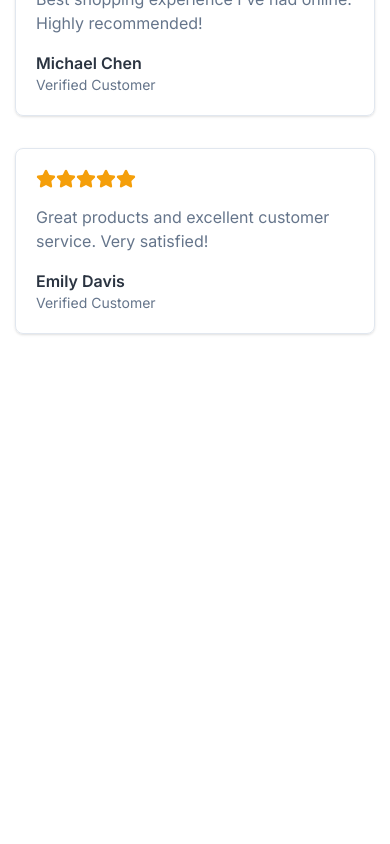
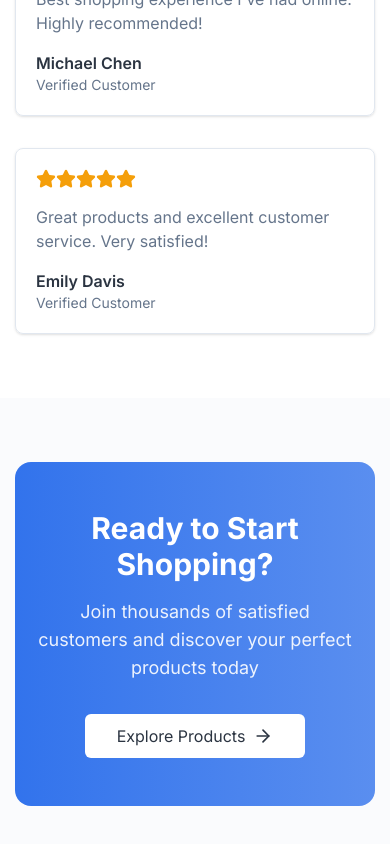
Before and after one commit to rakeebhasan09/ShopHubClient, a Next.js app: page / in a window 390 px wide. Shown: the part 2092-2936 px from the top of the page. Before the commit the page ends 2490 px from the top, so only its background shows below. Built offline with nearby package versions, Linux system fonts and the light colour scheme.

Commit message:
CTA section has beed added with responsiveness.

```diff
--- a/src/app/page.js
+++ b/src/app/page.js
@@ -1,3 +1,4 @@
+import CallToAction from "@/component/CallToAction/CallToAction";
 import Features from "@/component/Features/Features";
 import HeroBanner from "@/component/HeroBanner/HeroBanner";
 import StatsBanner from "@/component/StatsBanner/StatsBanner";
@@ -10,6 +11,7 @@ export default function Home() {
 			<Features />
 			<StatsBanner />
 			<Testimonials />
+			<CallToAction />
 		</>
 	);
 }
--- /dev/null
+++ b/src/component/CallToAction/CallToAction.jsx
@@ -0,0 +1,34 @@
+import { ArrowRight } from "lucide-react";
+import Link from "next/link";
+import React from "react";
+
+const CallToAction = () => {
+	return (
+		<section className="py-16 bg-[#FAFBFD] inter">
+			<div className="container mx-auto px-4">
+				<div className="bg-linear-to-r from-primary to-primary/80 border-0 text-background rounded-2xl px-5">
+					<div className="py-12 text-center">
+						<h2 className="font-display text-3xl md:text-4xl font-bold mb-4">
+							Ready to Start Shopping?
+						</h2>
+						<p className="text-lg mb-8 text-background/90 max-w-2xl mx-auto">
+							Join thousands of satisfied customers and discover
+							your perfect products today
+						</p>
+						<button>
+							<Link
+								href="/products"
+								className="flex items-center bg-background text-foreground h-11 rounded-md px-8"
+							>
+								Explore Products{" "}
+								<ArrowRight className="ml-2 h-5 w-5" />
+							</Link>
+						</button>
+					</div>
+				</div>
+			</div>
+		</section>
+	);
+};
+
+export default CallToAction;
```
